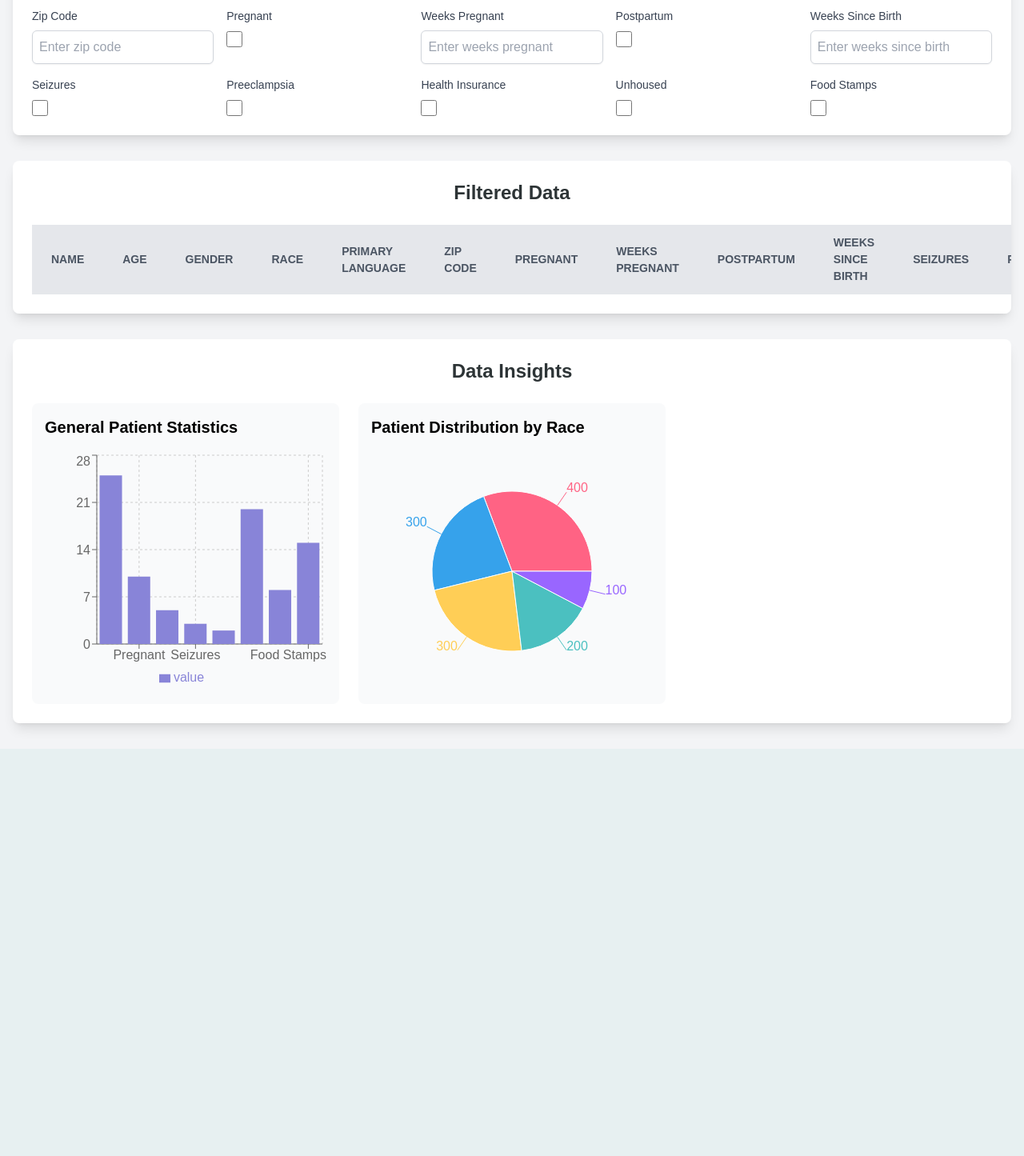
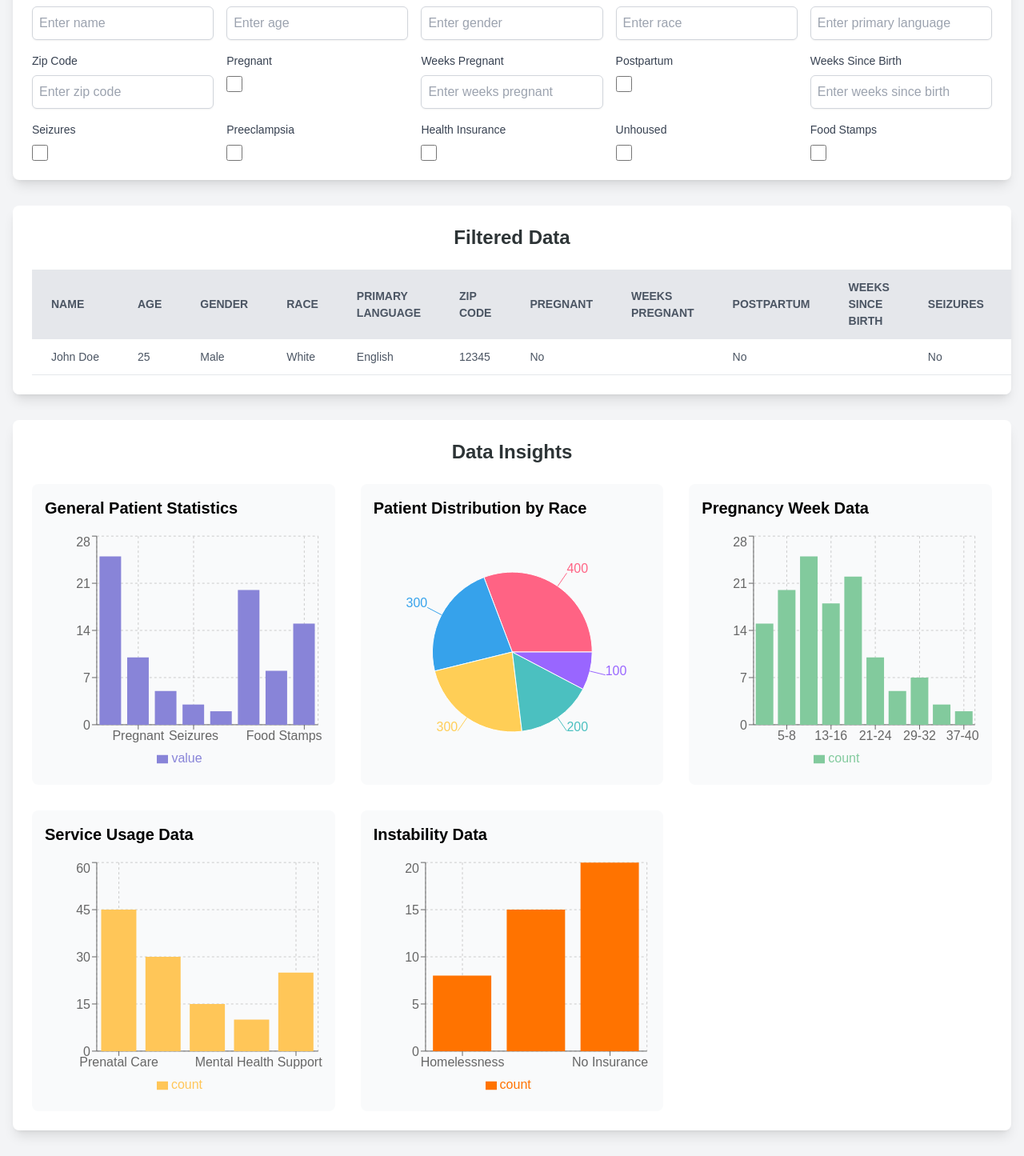
Before and after one commit to cfgtexas24/Team-1, a React (Create React App) app in the folder frontend/: page /admin/dashboard in a window 1280 px wide. Shown: the part 272-1717 px from the top of the page at 80% size. Before the commit the page ends 1208 px from the top, so only its background shows below. Built offline with nearby package versions, Linux system fonts and the light colour scheme.

Commit message:
dashboard GLOW up

```diff
--- a/frontend/src/components/AdminDashboard.js
+++ b/frontend/src/components/AdminDashboard.js
@@ -20,6 +20,9 @@ const AdminDashboard = () => {
     foodStamps: false,
   });
 
+  // New state to toggle filters visibility
+  const [showFilters, setShowFilters] = useState(true);
+
   const handleInputChange = (e) => {
     const { name, value, type, checked } = e.target;
     setFilters((prevFilters) => ({
@@ -28,7 +31,11 @@ const AdminDashboard = () => {
     }));
   };
 
-  // Example data
+  const toggleFilters = () => {
+    setShowFilters(!showFilters);
+  };
+
+  // Example data (unchanged)
   const patientData = [
     { category: "Age", value: 25 },
     { category: "Pregnant", value: 10 },
@@ -47,8 +54,6 @@ const AdminDashboard = () => {
     { name: 'Hispanic', value: 200 },
     { name: 'Other', value: 100 },
   ];
-
-  const COLORS = ['#FF6384', '#36A2EB', '#FFCE56', '#4BC0C0', '#9966FF'];
 
   const pregnancyData = [
     { week: "1-4", count: 15 },
@@ -77,11 +82,57 @@ const AdminDashboard = () => {
     { instability: "No Insurance", count: 20 },
   ];
 
+  const COLORS = ['#FF6384', '#36A2EB', '#FFCE56', '#4BC0C0', '#9966FF'];
+
+  // Dummy data for filtering (expanded)
+  const dummyData = [
+    {
+      name: 'John Doe',
+      age: 25,
+      gender: 'Male',
+      race: 'White',
+      primaryLanguage: 'English',
+      zipCode: '12345',
+      pregnant: false,
+      weeksPregnant: '',
+      postpartum: false,
+      weeksSinceBirth: '',
+      seizures: false,
+      preeclampsia: false,
+      healthInsurance: true,
+      unhoused: false,
+      foodStamps: false
+    },
+    // Add more dummy data as needed
+  ];
+
+  const filterData = (data) => {
+    return data.filter((item) =>
+      Object.keys(filters).every((key) => {
+        if (filters[key] === '' || filters[key] === false) return true;
+        if (typeof filters[key] === 'boolean') return item[key] === filters[key];
+        return item[key].toString().toLowerCase().includes(filters[key].toLowerCase());
+      })
+    );
+  };
+
+  const filteredData = filterData(dummyData);
+
   return (
     <div className="min-h-screen bg-gray-100">
-      <div className="w-full px-4 py-8 max-w-7xl mx-auto"> {/* Added max width */}
+      <div className="w-full max-w-screen-xl px-4 py-8 mx-auto">
         <h1 className="text-4xl font-bold mb-8 text-center">Admin Dashboard</h1>
 
+        {/* Toggle button for hiding/showing filters */}
+        <button
+          onClick={toggleFilters}
+          className="mb-4 px-4 py-2 bg-blue-500 text-white rounded-md"
+        >
+          {showFilters ? 'Hide Filters' : 'Show Filters'}
+        </button>
+
+        {/* Conditionally render the filters section */}
+        {showFilters && (
           <div className="bg-white shadow-lg rounded-lg p-6 mb-8">
             <h2 className="text-2xl font-semibold mb-4">Filter Options</h2>
             <div className="grid grid-cols-1 sm:grid-cols-2 md:grid-cols-3 lg:grid-cols-4 xl:grid-cols-5 gap-4">
@@ -112,6 +163,7 @@ const AdminDashboard = () => {
               ))}
             </div>
           </div>
+        )}
 
         <div className="bg-white shadow-lg rounded-lg p-6 mb-8 overflow-x-auto">
           <h2 className="text-2xl font-semibold mb-6">Filtered Data</h2>
@@ -124,14 +176,28 @@ const AdminDashboard = () => {
               </tr>
             </thead>
             <tbody className="text-gray-600 text-sm font-light">
-              {/* Render filtered data */}
+              {filteredData.length > 0 ? (
+                filteredData.map((row, index) => (
+                  <tr key={index} className="border-b border-gray-200 hover:bg-gray-100">
+                    {Object.keys(filters).map((key) => (
+                      <td key={key} className="py-3 px-6 text-left whitespace-nowrap">
+                        {typeof row[key] === 'boolean' ? (row[key] ? 'Yes' : 'No') : row[key]}
+                      </td>
+                    ))}
+                  </tr>
+                ))
+              ) : (
+                <tr>
+                  <td colSpan={Object.keys(filters).length} className="py-3 px-6 text-center">No data found</td>
+                </tr>
+              )}
             </tbody>
           </table>
         </div>
 
         <div className="bg-white shadow-lg rounded-lg p-6">
           <h2 className="text-2xl font-semibold mb-6">Data Insights</h2>
-          <div className="grid grid-cols-1 lg:grid-cols-2 xl:grid-cols-3 gap-6"> {/* Adjusted gap and layout */}
+          <div className="grid grid-cols-1 lg:grid-cols-2 xl:grid-cols-3 gap-8">
             <div className="bg-gray-50 p-4 rounded-lg">
               <h3 className="text-xl font-semibold mb-4">General Patient Statistics</h3>
               <ResponsiveContainer width="100%" height={300}>
@@ -169,7 +235,47 @@ const AdminDashboard = () => {
               </ResponsiveContainer>
             </div>
 
-            {/* Additional charts */}
+            <div className="bg-gray-50 p-4 rounded-lg">
+              <h3 className="text-xl font-semibold mb-4">Pregnancy Week Data</h3>
+              <ResponsiveContainer width="100%" height={300}>
+                <BarChart data={pregnancyData}>
+                  <CartesianGrid strokeDasharray="3 3" />
+                  <XAxis dataKey="week" />
+                  <YAxis />
+                  <Tooltip />
+                  <Legend />
+                  <Bar dataKey="count" fill="#82ca9d" />
+                </BarChart>
+              </ResponsiveContainer>
+            </div>
+
+            <div className="bg-gray-50 p-4 rounded-lg">
+              <h3 className="text-xl font-semibold mb-4">Service Usage Data</h3>
+              <ResponsiveContainer width="100%" height={300}>
+                <BarChart data={serviceData}>
+                  <CartesianGrid strokeDasharray="3 3" />
+                  <XAxis dataKey="service" />
+                  <YAxis />
+                  <Tooltip />
+                  <Legend />
+                  <Bar dataKey="count" fill="#ffc658" />
+                </BarChart>
+              </ResponsiveContainer>
+            </div>
+
+            <div className="bg-gray-50 p-4 rounded-lg">
+              <h3 className="text-xl font-semibold mb-4">Instability Data</h3>
+              <ResponsiveContainer width="100%" height={300}>
+                <BarChart data={instabilityData}>
+                  <CartesianGrid strokeDasharray="3 3" />
+                  <XAxis dataKey="instability" />
+                  <YAxis />
+                  <Tooltip />
+                  <Legend />
+                  <Bar dataKey="count" fill="#ff7300" />
+                </BarChart>
+              </ResponsiveContainer>
+            </div>
           </div>
         </div>
       </div>
```
Lines whose indentation alone changed are shown as unchanged.
